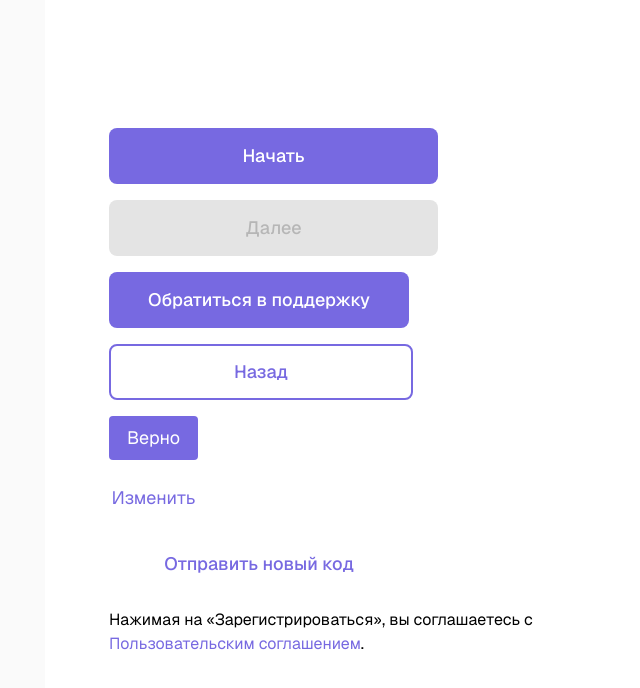
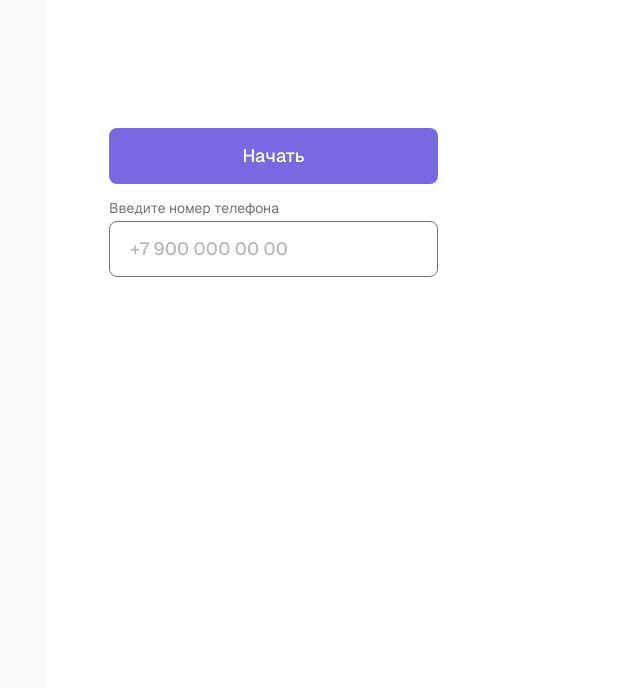
Before and after one commit to akatosphere/chat-frontend-2, a Next.js app: page / in a window 1280 px wide. Shown: the top 688 px of the page, without its empty margins (211-851 px from the left). Built offline with nearby package versions, Linux system fonts and the light colour scheme.

Commit message:
feat: базовый ui для инпута

```diff
--- a/app/globals.css
+++ b/app/globals.css
@@ -45,6 +45,7 @@
   --primary-dark: #615AA3;
   --muted: #E4E4E4;
   --muted-foreground: #00000033;
+  --gray: #747474;
 
   --radius-md: 8px;
   --radius-sm: 4px;
@@ -113,6 +114,7 @@
   --color-primary-dark: var(--primary-dark);
   --color-muted: var(--muted);
   --color-muted-foreground: var(--muted-foreground);
+  --color-gray: var(--gray);
 
   --radius-md: var(--radius-md);
   --radius-main: var(--radius-sm);
--- a/app/page.tsx
+++ b/app/page.tsx
@@ -1,4 +1,6 @@
+import { FormInput } from "@/shared/formInput/ui/formInput";
 import { Button } from "@/shared/shadcn/ui/button";
+import { Input } from "@/shared/shadcn/ui/input";
 import Image from "next/image";
 
 export default function Home() {
@@ -6,7 +8,7 @@
     <div className="flex min-h-screen items-center justify-center bg-zinc-50 font-sans text-black dark:bg-black">
       <main className="flex min-h-screen w-full max-w-3xl flex-col items-center gap-4 py-32 px-16 bg-white dark:bg-black sm:items-start">
         <Button variant='default' size='lg'>Начать</Button>
-        <Button disabled variant='default' size='lg'>Далее</Button>
+        {/* <Button disabled variant='default' size='lg'>Далее</Button>
         <Button variant='default' size='md'>Обратиться в поддержку</Button>
         <Button variant='outline' size='md'>Назад</Button>
         <Button variant='default' size='sm'>Верно</Button>
@@ -15,7 +17,8 @@
         <p className="">
         Нажимая на «Зарегистрироваться», вы соглашаетесь
         с <Button variant='text' size='inline' className="subtext-tight">Пользовательским соглашением</Button>.
-        </p>
+        </p> */}
+        <FormInput id="1" placeholder="+7 900 000 00 00" label="Введите номер телефона"/>
       </main>
     </div>
   );
--- a/package.json
+++ b/package.json
@@ -9,6 +9,7 @@
     "lint": "eslint"
   },
   "dependencies": {
+    "@radix-ui/react-label": "^2.1.8",
     "@radix-ui/react-slot": "^1.2.4",
     "class-variance-authority": "^0.7.1",
     "clsx": "^2.1.1",
--- /dev/null
+++ b/src/shared/formInput/ui/formInput.tsx
@@ -0,0 +1,29 @@
+import { Input } from "@/shared/shadcn/ui/input";
+import { Label } from "@/shared/shadcn/ui/label";
+import { forwardRef } from "react";
+
+interface Props {
+  id: string;
+  label: string;
+  placeholder: string;
+}
+
+export const FormInput = forwardRef<HTMLInputElement, Props> (
+  (
+    {
+      id,
+      label,
+      placeholder
+    },
+    ref
+  ) => {
+    return (
+      <div className="flex flex-col gap-[4px]">
+        <Label className="minitext-tight font-normal text-gray" htmlFor={id}>{label}</Label>
+        <Input id={id} placeholder={placeholder}/>
+      </div>
+    )
+  }
+)
+
+FormInput.displayName = "FormInput"
--- /dev/null
+++ b/src/shared/shadcn/ui/input-group.tsx
@@ -0,0 +1,168 @@
+import * as React from "react"
+import { cva, type VariantProps } from "class-variance-authority"
+
+import { cn } from "@/shared/shadcn/lib/utils"
+import { Button } from "@/shared/shadcn/ui/button"
+import { Input } from "@/shared/shadcn/ui/input"
+import { Textarea } from "@/shared/shadcn/ui/textarea"
+
+function InputGroup({ className, ...props }: React.ComponentProps<"div">) {
+  return (
+    <div
+      data-slot="input-group"
+      role="group"
+      className={cn(
+        "group/input-group border-input dark:bg-input/30 relative flex w-full items-center rounded-md border shadow-xs transition-[color,box-shadow] outline-none",
+        "h-9 min-w-0 has-[>textarea]:h-auto",
+
+        // Variants based on alignment.
+        "has-[>[data-align=inline-start]]:[&>input]:pl-2",
+        "has-[>[data-align=inline-end]]:[&>input]:pr-2",
+        "has-[>[data-align=block-start]]:h-auto has-[>[data-align=block-start]]:flex-col has-[>[data-align=block-start]]:[&>input]:pb-3",
+        "has-[>[data-align=block-end]]:h-auto has-[>[data-align=block-end]]:flex-col has-[>[data-align=block-end]]:[&>input]:pt-3",
+
+        // Focus state.
+        "has-[[data-slot=input-group-control]:focus-visible]:border-ring has-[[data-slot=input-group-control]:focus-visible]:ring-ring/50 has-[[data-slot=input-group-control]:focus-visible]:ring-[3px]",
+
+        // Error state.
+        "has-[[data-slot][aria-invalid=true]]:ring-destructive/20 has-[[data-slot][aria-invalid=true]]:border-destructive dark:has-[[data-slot][aria-invalid=true]]:ring-destructive/40",
+
+        className
+      )}
+      {...props}
+    />
+  )
+}
+
+const inputGroupAddonVariants = cva(
+  "text-muted-foreground flex h-auto cursor-text items-center justify-center gap-2 py-1.5 text-sm font-medium select-none [&>svg:not([class*='size-'])]:size-4 [&>kbd]:rounded-[calc(var(--radius)-5px)] group-data-[disabled=true]/input-group:opacity-50",
+  {
+    variants: {
+      align: {
+        "inline-start":
+          "order-first pl-3 has-[>button]:ml-[-0.45rem] has-[>kbd]:ml-[-0.35rem]",
+        "inline-end":
+          "order-last pr-3 has-[>button]:mr-[-0.45rem] has-[>kbd]:mr-[-0.35rem]",
+        "block-start":
+          "order-first w-full justify-start px-3 pt-3 [.border-b]:pb-3 group-has-[>input]/input-group:pt-2.5",
+        "block-end":
+          "order-last w-full justify-start px-3 pb-3 [.border-t]:pt-3 group-has-[>input]/input-group:pb-2.5",
+      },
+    },
+    defaultVariants: {
+      align: "inline-start",
+    },
+  }
+)
+
+function InputGroupAddon({
+  className,
+  align = "inline-start",
+  ...props
+}: React.ComponentProps<"div"> & VariantProps<typeof inputGroupAddonVariants>) {
+  return (
+    <div
+      role="group"
+      data-slot="input-group-addon"
+      data-align={align}
+      className={cn(inputGroupAddonVariants({ align }), className)}
+      onClick={(e) => {
+        if ((e.target as HTMLElement).closest("button")) {
+          return
+        }
+        e.currentTarget.parentElement?.querySelector("input")?.focus()
+      }}
+      {...props}
+    />
+  )
+}
+
+const inputGroupButtonVariants = cva(
+  "text-sm shadow-none flex gap-2 items-center",
+  {
+    variants: {
+      size: {
+        xs: "h-6 gap-1 px-2 rounded-[calc(var(--radius)-5px)] [&>svg:not([class*='size-'])]:size-3.5 has-[>svg]:px-2",
+        sm: "h-8 px-2.5 gap-1.5 rounded-md has-[>svg]:px-2.5",
+        "icon-xs":
+          "size-6 rounded-[calc(var(--radius)-5px)] p-0 has-[>svg]:p-0",
+        "icon-sm": "size-8 p-0 has-[>svg]:p-0",
+      },
+    },
+    defaultVariants: {
+      size: "xs",
+    },
+  }
+)
+
+function InputGroupButton({
+  className,
+  type = "button",
+  variant = "ghost",
+  size = "xs",
+  ...props
+}: Omit<React.ComponentProps<typeof Button>, "size"> &
+  VariantProps<typeof inputGroupButtonVariants>) {
+  return (
+    <Button
+      type={type}
+      data-size={size}
+      variant={variant}
+      className={cn(inputGroupButtonVariants({ size }), className)}
+      {...props}
+    />
+  )
+}
+
+function InputGroupText({ className, ...props }: React.ComponentProps<"span">) {
+  return (
+    <span
+      className={cn(
+        "text-muted-foreground flex items-center gap-2 text-sm [&_svg]:pointer-events-none [&_svg:not([class*='size-'])]:size-4",
+        className
+      )}
+      {...props}
+    />
+  )
+}
+
+function InputGroupInput({
+  className,
+  ...props
+}: React.ComponentProps<"input">) {
+  return (
+    <Input
+      data-slot="input-group-control"
+      className={cn(
+        "flex-1 rounded-none border-0 bg-transparent shadow-none focus-visible:ring-0 dark:bg-transparent",
+        className
+      )}
+      {...props}
+    />
+  )
+}
+
+function InputGroupTextarea({
+  className,
+  ...props
+}: React.ComponentProps<"textarea">) {
+  return (
+    <Textarea
+      data-slot="input-group-control"
+      className={cn(
+        "flex-1 resize-none rounded-none border-0 bg-transparent py-3 shadow-none focus-visible:ring-0 dark:bg-transparent",
+        className
+      )}
+      {...props}
+    />
+  )
+}
+
+export {
+  InputGroup,
+  InputGroupAddon,
+  InputGroupButton,
+  InputGroupText,
+  InputGroupInput,
+  InputGroupTextarea,
+}
--- /dev/null
+++ b/src/shared/shadcn/ui/input.tsx
@@ -0,0 +1,44 @@
+import * as React from "react"
+import { cva, VariantProps } from "class-variance-authority"
+import { cn } from "@/shared/shadcn/lib/utils"
+
+const inputVariants = cva(
+  "block w-full rounded-md border border-input text-foreground transition focus-visible:ring-2 focus-visible:ring-ring disabled:opacity-50 disabled:cursor-not-allowed",
+  {
+    variants: {
+      variant: {
+        default: "border-1 border-gray text-gray",
+        error: "border-destructive focus-visible:ring-destructive",
+        underline: "border-0 border-b rounded-none",
+      },
+      inputSize: {
+        md: "w-[329px] desktop:w-[360] h-[56px] text font-medium rounded-md py-[16px] pr-[10px] pl-[20px]",
+      },
+    },
+    defaultVariants: {
+      variant: "default",
+      inputSize: "md",
+    },
+  }
+)
+
+type HTMLInputProps = Omit<
+  React.InputHTMLAttributes<HTMLInputElement>,
+  "size"
+>
+
+export interface InputProps
+  extends HTMLInputProps,
+    VariantProps<typeof inputVariants> {}
+
+export const Input = React.forwardRef<HTMLInputElement, InputProps>(
+  ({ className, variant, inputSize, ...props }, ref) => (
+    <input
+      ref={ref}
+      className={cn(inputVariants({ variant, inputSize }), className)}
+      {...props}
+    />
+  )
+)
+
+Input.displayName = "Input"
--- /dev/null
+++ b/src/shared/shadcn/ui/label.tsx
@@ -0,0 +1,22 @@
+import * as React from "react"
+import * as LabelPrimitive from "@radix-ui/react-label"
+
+import { cn } from "@/shared/shadcn/lib/utils"
+
+function Label({
+  className,
+  ...props
+}: React.ComponentProps<typeof LabelPrimitive.Root>) {
+  return (
+    <LabelPrimitive.Root
+      data-slot="label"
+      className={cn(
+        "flex items-center gap-2 text-sm leading-none font-medium select-none group-data-[disabled=true]:pointer-events-none group-data-[disabled=true]:opacity-50 peer-disabled:cursor-not-allowed peer-disabled:opacity-50",
+        className
+      )}
+      {...props}
+    />
+  )
+}
+
+export { Label }
--- /dev/null
+++ b/src/shared/shadcn/ui/textarea.tsx
@@ -0,0 +1,18 @@
+import * as React from "react"
+
+import { cn } from "@/shared/shadcn/lib/utils"
+
+function Textarea({ className, ...props }: React.ComponentProps<"textarea">) {
+  return (
+    <textarea
+      data-slot="textarea"
+      className={cn(
+        "border-input placeholder:text-muted-foreground focus-visible:border-ring focus-visible:ring-ring/50 aria-invalid:ring-destructive/20 dark:aria-invalid:ring-destructive/40 aria-invalid:border-destructive dark:bg-input/30 flex field-sizing-content min-h-16 w-full rounded-md border bg-transparent px-3 py-2 text-base shadow-xs transition-[color,box-shadow] outline-none focus-visible:ring-[3px] disabled:cursor-not-allowed disabled:opacity-50 md:text-sm",
+        className
+      )}
+      {...props}
+    />
+  )
+}
+
+export { Textarea }
```
Also changed, not shown: 1 other file (tests, documents, lock files or other folders).
